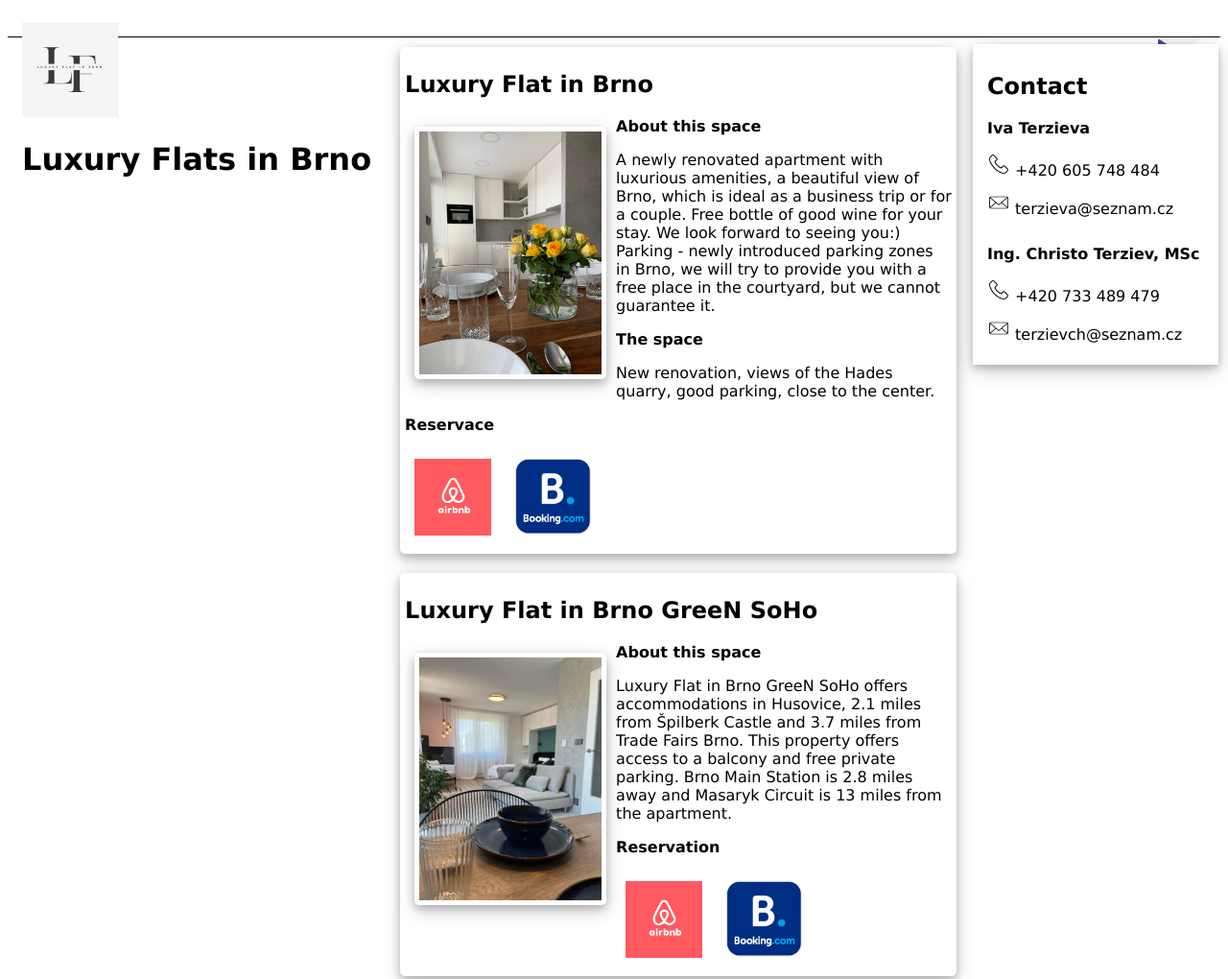
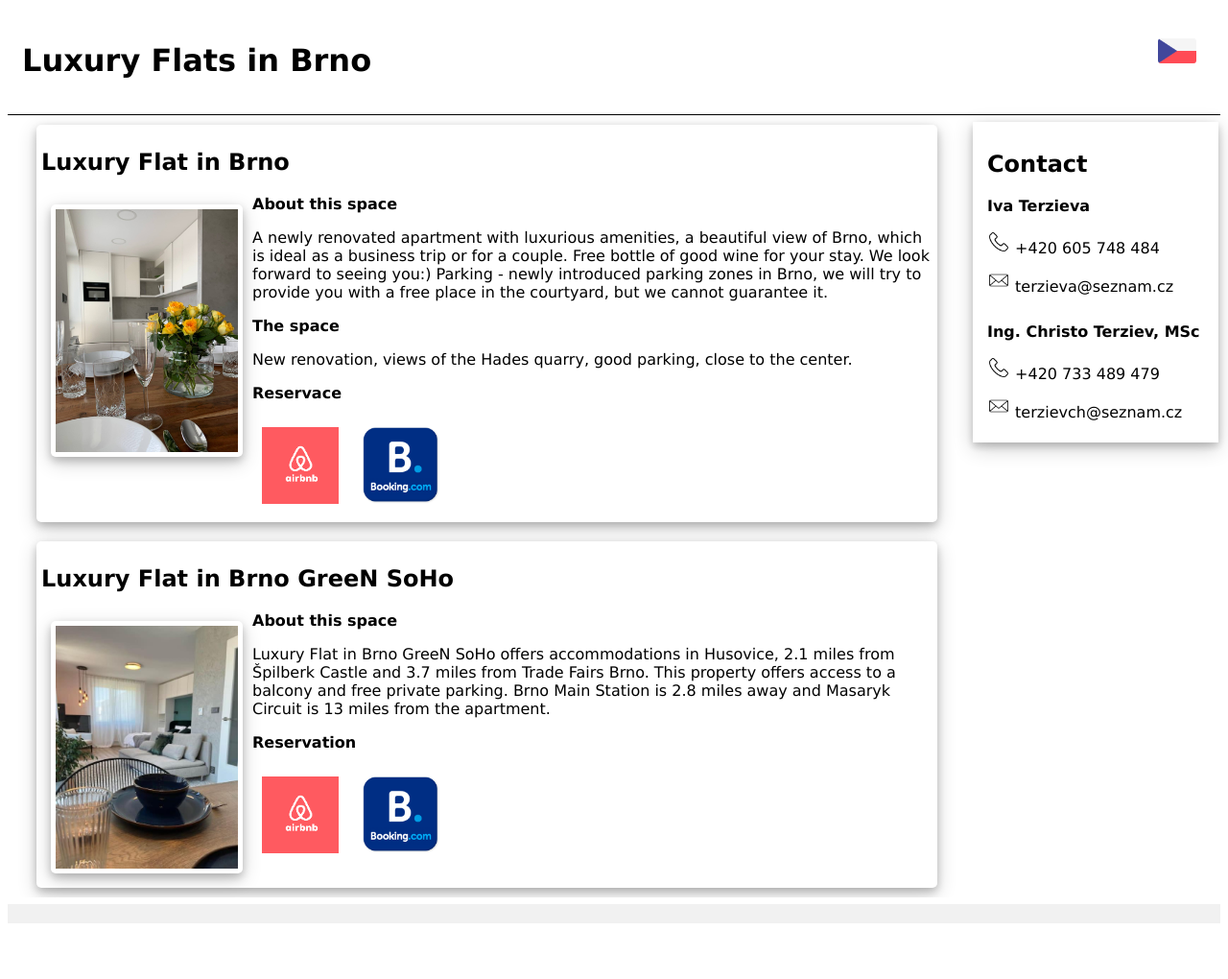
Before and after one commit to LuxuryFlatinBrno/luxuryflatinbrno.github.io, a plain HTML site: page index.html in a window 1280 px wide. Shown: the top 1020 px of the page at 96% size. After the commit the page ends 970 px from the top, so only its background shows below. Drawn offline with Linux system fonts and the light colour scheme.

Commit message:
Update index.html
remove title div and logo

```diff
--- a/index.html
+++ b/index.html
@@ -113,10 +113,7 @@ img.flag{
       <img class="flag" src="img/icons/czflag.png">
     </a>
   </div>
-  <div class="title">
-    <img src="img/icons/lflogo.jpg">
-    <h1>Luxury Flats in Brno</h1>
-  </div>
+  <h1>Luxury Flats in Brno</h1>
 
 </div>
 
```
